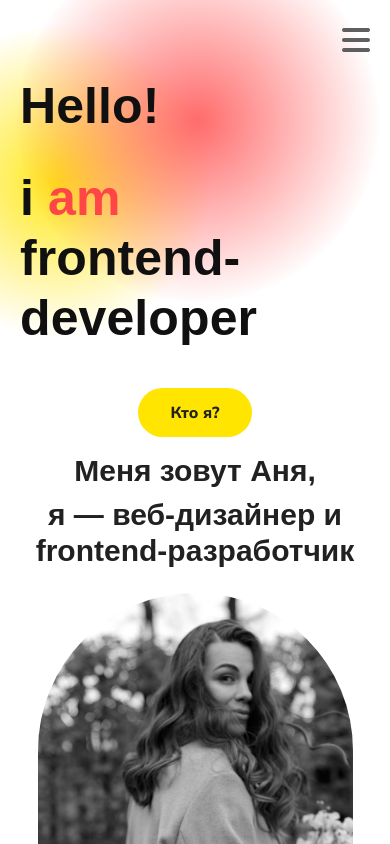
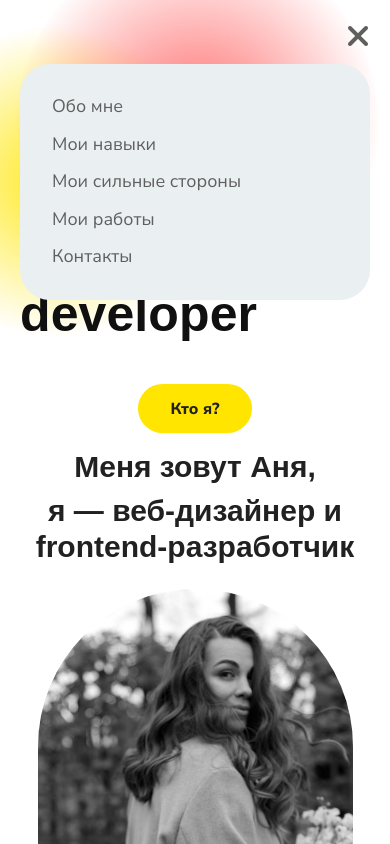
Before and after one commit to sheleshen/my-site, a plain HTML site: page index.html in a window 390 px wide. Both pictures are taken after a click on the icon 356 px from the left and 40 px from the top of the page. Shown: the top 844 px of the page. Drawn offline with Linux system fonts and the light colour scheme; a web font is replaced by a local one.

Commit message:
mob.menu

```diff
--- a/css/style.css
+++ b/css/style.css
@@ -369,7 +369,7 @@ h2, .about-title {
 /* header для mob версии */
 
 .navigation {
-    padding-top: 24px;
+    padding-top: 20px;
 }
 
 @media (min-width: 769px) {
@@ -389,6 +389,44 @@ h2, .about-title {
     cursor: pointer;
 }
 
+.hamburger-icon:active {
+    color: var(--text-menu-hov);
+}
+
+.icon-close {
+    font-size: 32px;
+    color: var(--text-menu);
+    cursor: pointer;
+    display: none;
+}
+
+.menu {
+    display: none;
+    position: absolute;
+    z-index: 1;
+    top: 64px;
+    width: 100%;
+}
+
+.nav-list-mob {
+    display: flex;
+    flex-direction: column;
+    justify-content: space-between;
+    gap: 16px;
+    padding: 32px;
+    background-color: var(--bg-light);
+    border-radius: 30px;
+    /* width: 100%; */
+}
+
+.nav-item-mob {
+    list-style-type: none;
+    font-style: normal;
+    font-weight: 400;
+    font-size: 18px;
+    line-height: 120%;
+    color: var(--text-menu);
+}
 
 /* баннер */
 
--- a/index.html
+++ b/index.html
@@ -68,8 +68,66 @@
     <header class="container">
         <nav class="navigation">
             <div class="hamburger-menu">
-                <i class="fa-solid fa-bars hamburger-icon"></i>
-                <!-- <img src="/icon/fair.svg" alt=""> -->
+                <i id="icOpen" onclick="openMenu()" class="fa-solid fa-bars hamburger-icon"></i>
+                <!-- <div id="mobMenu" class="menu">
+                    <ul class="nav-list-mob">
+                        <a href="/index.html#me">
+                            <li class="nav-item-mob">
+                                Обо мне
+                            </li>
+                        </a>
+                        <a href="/index.html#skills">
+                            <li class="nav-item-mob">
+                                Мои навыки
+                            </li>
+                        </a>
+                        <a href="/index.html#power">
+                            <li class="nav-item-mob">
+                                Мои сильные стороны
+                            </li>
+                        </a>
+                        <a href="/index.html#job">
+                            <li class="nav-item-mob">
+                                Мои работы
+                            </li>
+                        </a>
+                        <a href="#contacts">
+                            <li class="nav-item-mob">
+                                Контакты
+                            </li>
+                        </a>
+                    </ul>
+                </div> -->
+                <i id="icClose" onclick="openMenu()" class="fa-solid fa-xmark icon-close" style="display: none;"></i>
+            </div>
+            <div id="mobMenu" class="menu">
+                <ul class="nav-list-mob">
+                    <a href="/index.html#me">
+                        <li class="nav-item-mob">
+                            Обо мне
+                        </li>
+                    </a>
+                    <a href="/index.html#skills">
+                        <li class="nav-item-mob">
+                            Мои навыки
+                        </li>
+                    </a>
+                    <a href="/index.html#power">
+                        <li class="nav-item-mob">
+                            Мои сильные стороны
+                        </li>
+                    </a>
+                    <a href="/index.html#job">
+                        <li class="nav-item-mob">
+                            Мои работы
+                        </li>
+                    </a>
+                    <a href="#contacts">
+                        <li class="nav-item-mob">
+                            Контакты
+                        </li>
+                    </a>
+                </ul>
             </div>
         </nav>
     </header>
@@ -283,5 +341,7 @@
 
     </footer>
 
+    <script src="/script.js"></script>
+
 </body>
 </html>
--- /dev/null
+++ b/script.js
@@ -0,0 +1,20 @@
+let isOpen = false
+// let icCross = false
+
+function openMenu() {
+    const menu = document.getElementById("mobMenu")
+    const burger = document.getElementById("icOpen")
+    const cross = document.getElementById("icClose")
+
+    if (isOpen) {   // если открыто
+        menu.style.display = "none" // нужно закрыть
+        cross.style.display = "none"    // скрыть крестик
+        burger.style.display = "flex"   // нужно показать бургер
+        isOpen = false
+    } else {    // иначе
+        menu.style.display = "inline"    // нужно открыть
+        cross.style.display = "flex"    // нужно показать крестик
+        burger.style.display = "none"   // скрыть бургер
+        isOpen = true
+    }
+}
```
